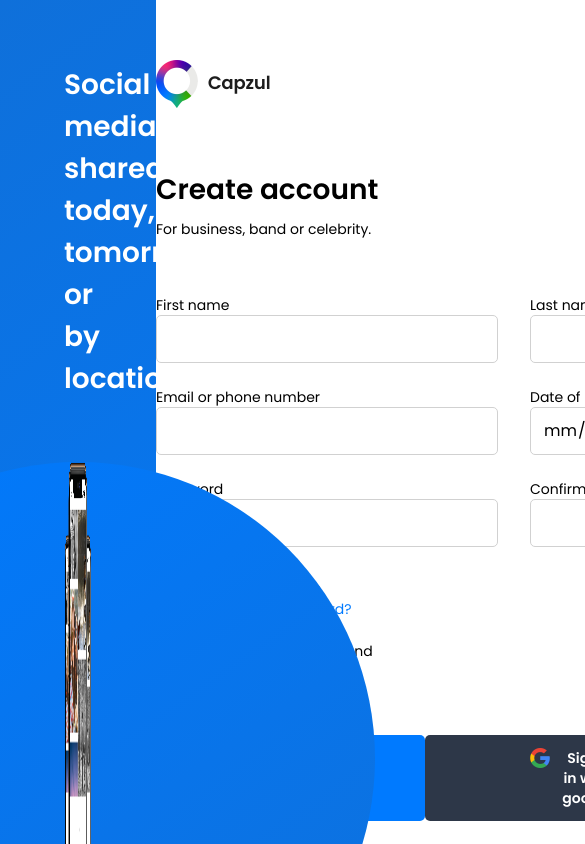
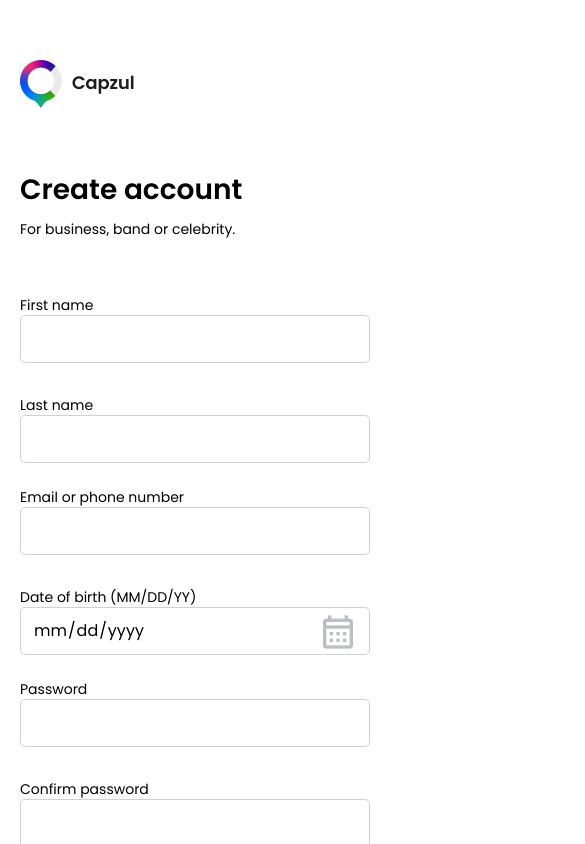
Before and after one commit to HiZeek/pyramid-finance, a React (Vite) app: page / in a window 390 px wide. Shown: the top 844 px of the page, 585 px wide, since content can reach past the window. Built offline with nearby package versions, Linux system fonts and the light colour scheme.

Commit message:
responsive test

```diff
--- a/src/App.jsx
+++ b/src/App.jsx
@@ -5,7 +5,7 @@ import RightSide from "./components/RightSide";
 function App() {
   return (
     <Fragment>
-      <div className="flex w-full h-full">
+      <div className="flex w-full h-[970px]">
         <LeftSide />
         <RightSide />
       </div>
--- a/src/components/LeftSide.jsx
+++ b/src/components/LeftSide.jsx
@@ -1,21 +1,17 @@
-import Imgs from "../assets/Imgs.png";
+// import Imgs from "../assets/Imgs.png";
 import SliderDots from "../assets/SliderDots.png";
+import RightImg from "../assets/RightImg.svg";
 
 const LeftSide = () => {
   return (
-    <div className="leftSideBg w-2/5 p-16">
+    <div className="leftSideBg w-2/5 px-10 py-14 hidden h-full lg:flex flex-col justify-between">
       <p className="text-white font-semibold text-[28px] text-center max-w-[554px] m-auto">
         Social media shared today, tomorrow or by location
       </p>
-      <div className="relative flex justify-center items-center mt-[61.94px]">
-        <img
-          src={Imgs}
-          alt="Imgs"
-          className="w-[440px] h-[630.03px] relative z-10"
-        />
-        <div className="w-[593px] h-[593.03px] absolute top-0 rounded-full blueCircle" />
+      <div className="flex justify-center">
+        <img src={RightImg} alt="test" className="mt-[50px] mb-[30px]" />
       </div>
-      <div className="flex justify-center mt-[42.03px]">
+      <div className="flex justify-center">
         <img src={SliderDots} alt="SliderDot" className="w-[67px] h-5" />
       </div>
     </div>
--- a/src/components/RightSide.jsx
+++ b/src/components/RightSide.jsx
@@ -8,20 +8,28 @@ import GooglePlayBadge from "../assets/GooglePlayBadge.png";
 import Google from "../assets/Google.png";
 
 const RightSide = () => {
+  const inputMain = "flex flex-col sm:flex-row gap-8 max-w-[750px]";
+  const inputContainer =
+    "flex flex-col max-w-[359px] sm:w-[348px] sm:justify-between";
+  const inputStyle =
+    "max-w-[480px] h-12 border border-[#D1D1D1] rounded-[5px] px-3 focus:outline-[#007AFF]";
+
   return (
-    <div className="w-3/5 pt-[60px] bg-white">
+    <div className="w-full pb-5 lg:w-3/5 pt-[60px] bg-white px-5 h-full">
       <div className="max-w-[750px] m-auto">
         <img src={Logo} alt="Logo" className="w-[114.84px] h-[48px]" />
         <div className="mt-[61px]">
+          <div>
             <h2 className="font-semibold text-[28px]">Create account</h2>
             <p className="text-sm font-normal mt-2">
               For business, band or celebrity.
             </p>
+          </div>
           <div className="mt-14">
             <form>
               <div className="flex flex-col gap-y-6">
-                <div className="flex gap-x-8 max-w-[750px]">
-                  <div className="flex flex-col w-[359px]">
+                <div className={inputMain}>
+                  <div className={inputContainer}>
                     <label htmlFor="fname" className="text-sm font-normal">
                       First name
                     </label>
@@ -29,10 +37,10 @@ const RightSide = () => {
                       type="text"
                       id="fname"
                       name="fname"
-                      className="max-w-[358px] h-12 border border-[#D1D1D1] rounded-[5px] px-3"
+                      className={inputStyle}
                     />
                   </div>
-                  <div className="flex flex-col w-[359px]">
+                  <div className={inputContainer}>
                     <label htmlFor="lname" className="text-sm font-normal">
                       Last name
                     </label>
@@ -40,12 +48,12 @@ const RightSide = () => {
                       type="text"
                       id="lname"
                       name="lname"
-                      className="max-w-[358px] h-12 border border-[#D1D1D1] rounded-[5px] px-3"
+                      className={inputStyle}
                     />
                   </div>
                 </div>
-                <div className="flex gap-x-8 max-w-[750px]">
-                  <div className="flex flex-col w-[359px]">
+                <div className={inputMain}>
+                  <div className={inputContainer}>
                     <label htmlFor="pnumber" className="text-sm font-normal">
                       Email or phone number
                     </label>
@@ -53,10 +61,10 @@ const RightSide = () => {
                       type="text"
                       id="pnumber"
                       name="pnumber"
-                      className="max-w-[358px] h-12 border border-[#D1D1D1] rounded-[5px] px-3"
+                      className={inputStyle}
                     />
                   </div>
-                  <div className="flex flex-col w-[359px]">
+                  <div className={inputContainer}>
                     <label htmlFor="date" className="text-sm font-normal">
                       Date of birth (MM/DD/YY)
                     </label>
@@ -64,12 +72,12 @@ const RightSide = () => {
                       type="date"
                       id="date"
                       name="date"
-                      className="max-w-[358px] h-12 border border-[#D1D1D1] rounded-[5px] px-3"
+                      className={inputStyle}
                     />
                   </div>
                 </div>
-                <div className="flex gap-x-8 max-w-[750px]">
-                  <div className="flex flex-col w-[359px]">
+                <div className={inputMain}>
+                  <div className={inputContainer}>
                     <label htmlFor="pass" className="text-sm font-normal">
                       Password
                     </label>
@@ -77,10 +85,10 @@ const RightSide = () => {
                       type="password"
                       id="pass"
                       name="pass"
-                      className="max-w-[480px] h-12 border border-[#D1D1D1] rounded-[5px] px-3"
+                      className={inputStyle}
                     />
                   </div>
-                  <div className="flex flex-col w-[359px]">
+                  <div className={inputContainer}>
                     <label htmlFor="cpass" className="text-sm font-normal">
                       Confirm password
                     </label>
@@ -88,13 +96,13 @@ const RightSide = () => {
                       type="password"
                       id="cpass"
                       name="cpass"
-                      className="max-w-[480px] h-12 border border-[#D1D1D1] rounded-[5px] px-3"
+                      className={inputStyle}
                     />
                   </div>
                 </div>
               </div>
               <div className="flex flex-col gap-y-4 mt-7">
-                <div className="flex justify-between items-center">
+                <div className="flex flex-col-reverse gap-7 sm:flex-row sm:justify-between lg:items-center">
                   <div>
                     <input
                       id="remember"
@@ -134,21 +142,20 @@ const RightSide = () => {
                     </a>
                   </label>
                 </div>
-                <div className="flex justify-between my-8">
+                <div className="flex flex-col sm:flex-row sm:justify-between justify-center gap-8 my-8">
                   <Button
-                    className="bg-[#007AFF] text-white py-[13px] px-[105px]"
+                    className="bg-[#007AFF] text-white py-[13px] px-4 lg:px-[65px] max-w-[358px] sm:w-[348px]"
                     type="submit"
                   >
                     Create account
                   </Button>
-                  <Button className="bg-[#2D3748] text-white py-[13px] px-[105px] flex gap-x-3">
+                  <Button className="bg-[#2D3748] text-white py-[13px] px-4 lg:px-[65px] flex justify-center items-center gap-3 max-w-[358px] sm:w-[348px]">
                     <img src={Google} alt="Google" className="w-5 h-5" />
                     Sign-in with google
                   </Button>
                 </div>
               </div>
             </form>
-          </div>
             <p className="text-sm font-normal text-center">
               Don’t have an account?{" "}
               <a href="#" className="text-[#007AFF] cursor-pointer">
@@ -156,7 +163,8 @@ const RightSide = () => {
               </a>
             </p>
           </div>
-        <div className="flex gap-x-[13px] mt-20">
+        </div>
+        <div className="flex justify-center lg:justify-start items-center gap-[13px] mt-20">
           <a href="http://google.com/">
             <img
               src={GooglePlayBadge}
--- a/src/index.css
+++ b/src/index.css
@@ -30,4 +30,10 @@
   .blueCircle {
     background: linear-gradient(324.93deg, #0f70da 0.74%, #007aff 100%);
   }
+
+  input[type="date"]::-webkit-calendar-picker-indicator {
+    background: url(/src/assets/calendar.png) no-repeat;
+    width: 35px;
+    height: 35px;
+  }
 }
```
Also changed, not shown: src/assets/RightImg.svg (added), src/assets/calendar.png (added). Lines whose indentation alone changed are shown as unchanged.
